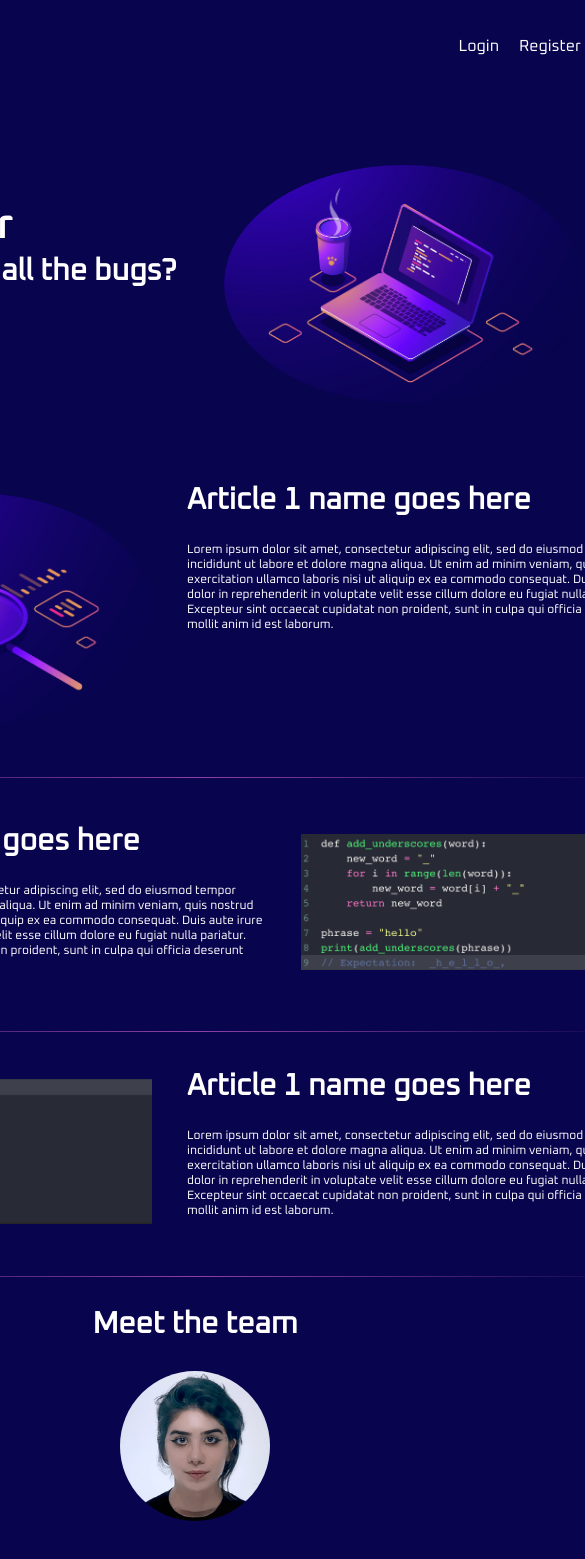
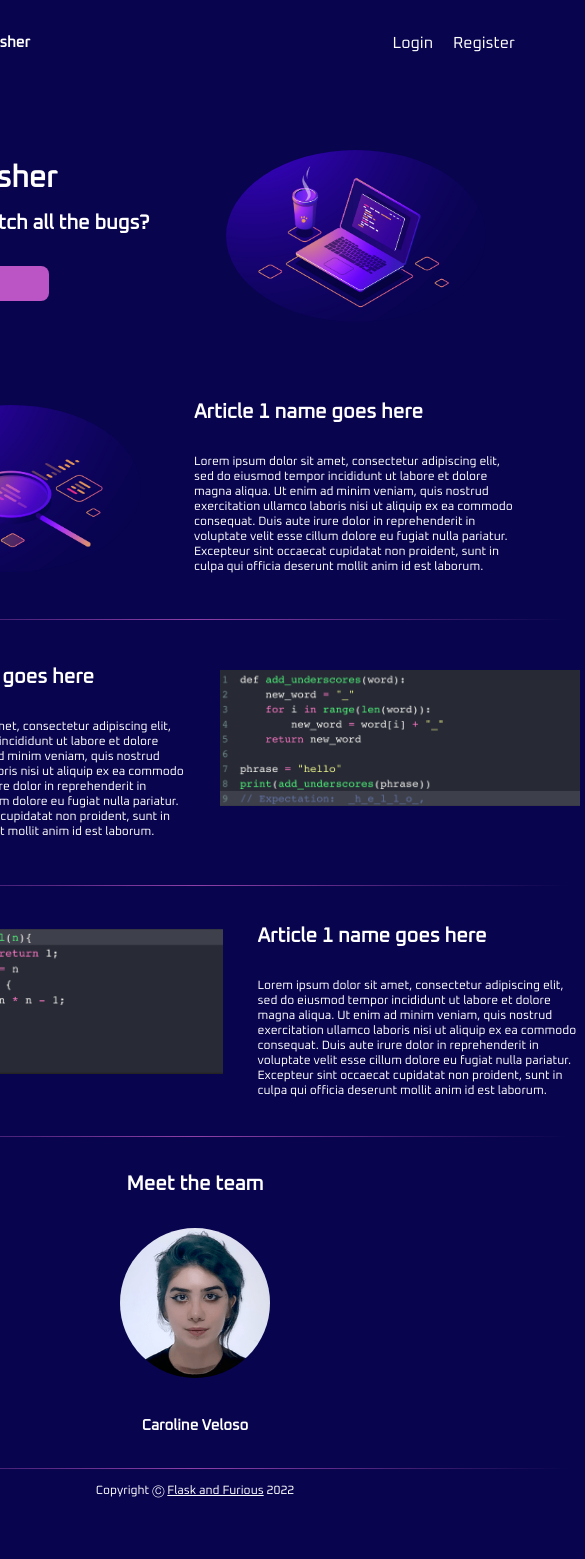
Before and after one commit to Flask-and-Furious/client_side, a React (Vite) app: page / in a window 390 px wide. Shown: the top 1559 px of the page, 585 px wide, since content can reach past the window. After the commit the page ends 1514 px from the top, so only its background shows below. Built offline with nearby package versions, Linux system fonts and the light colour scheme.

Commit message:
Add media to ipad size

```diff
--- a/src/components/Image/image.module.css
+++ b/src/components/Image/image.module.css
@@ -41,3 +41,19 @@
   width: 150px;
 }
 }
+
+@media screen and (max-width: 1100px) {
+  .rightImg {
+    width: 300px;
+    padding: 20px;
+ }
+
+ .snippets {
+  width: 400px;
+  padding: 20px;
+}
+
+.teamImg {
+  width: 150px;
+}
+}
--- a/src/components/Subtitle/index.module.css
+++ b/src/components/Subtitle/index.module.css
@@ -23,3 +23,13 @@ h2 {
         font-size: 1.5rem;
     }
   }
+
+  @media screen and (max-width: 850px) {
+    h2 {
+        font-size: 2rem;
+    }
+
+    .team-member {
+        font-size: 1.5rem;
+    }
+  }
--- a/src/components/Title/index.module.css
+++ b/src/components/Title/index.module.css
@@ -37,3 +37,16 @@ h1 {
         text-align: center;
     }
   }
+
+  @media screen and (max-width: 850px) {
+    .title-h1 {
+      font-size: 3rem;
+      line-height: 0.5rem;
+    }
+
+    .team-title {
+        font-size: 2rem;
+        margin-top: 20px;
+        text-align: center;
+    }
+  }
--- a/src/index.css
+++ b/src/index.css
@@ -246,6 +246,7 @@ nav {
 
   p {
     font-size: 12px;
+    width: 350px;
   }
 
   .container {
--- a/src/pages/Home/index.jsx
+++ b/src/pages/Home/index.jsx
@@ -52,7 +52,7 @@ function Home() {
       </div>
       <div><HR /></div>
       <div className="article2-container">
-        <div data-aos="fade-up">
+        <div data-aos="fade-up" >
           <Subtitle subtitle="Article 2 name goes here" />
           <p>Lorem ipsum dolor sit amet, consectetur adipiscing elit, sed do eiusmod tempor incididunt ut labore et dolore magna aliqua. Ut enim ad minim veniam, quis nostrud exercitation ullamco laboris nisi ut aliquip ex ea commodo consequat. Duis aute irure dolor in reprehenderit in voluptate velit esse cillum dolore eu fugiat nulla pariatur. Excepteur sint occaecat cupidatat non proident, sunt in culpa qui officia deserunt mollit anim id est laborum.</p>
         </div>
@@ -65,7 +65,7 @@ function Home() {
         <div data-aos="zoom-in-right">
           <Image image={snippet2} altVal="article 1 image goes here" cssClass={"snippets"} />
         </div>
-        <div data-aos="fade-up">
+        <div data-aos="fade-up" >
           <Subtitle subtitle="Article 1 name goes here" />
           <p>Lorem ipsum dolor sit amet, consectetur adipiscing elit, sed do eiusmod tempor incididunt ut labore et dolore magna aliqua. Ut enim ad minim veniam, quis nostrud exercitation ullamco laboris nisi ut aliquip ex ea commodo consequat. Duis aute irure dolor in reprehenderit in voluptate velit esse cillum dolore eu fugiat nulla pariatur. Excepteur sint occaecat cupidatat non proident, sunt in culpa qui officia deserunt mollit anim id est laborum.</p>
         </div>
```
